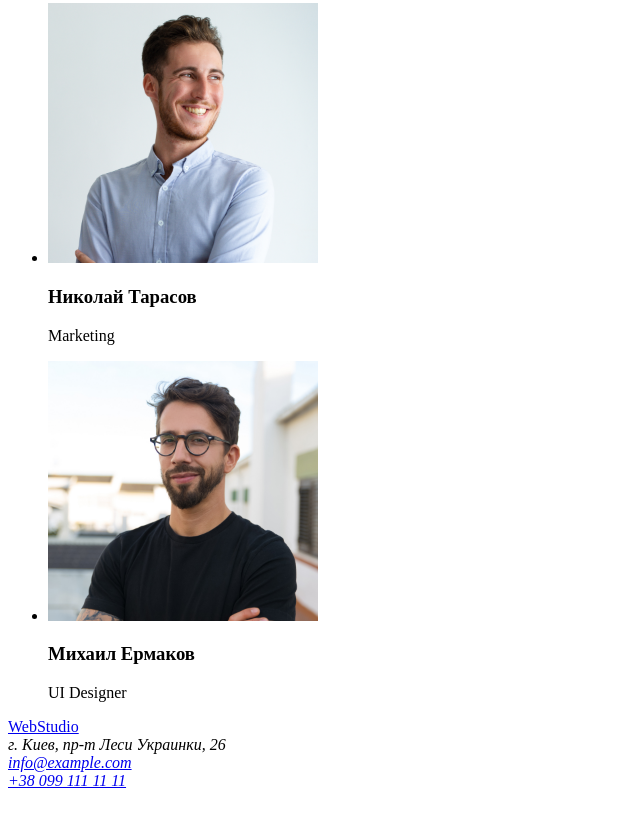
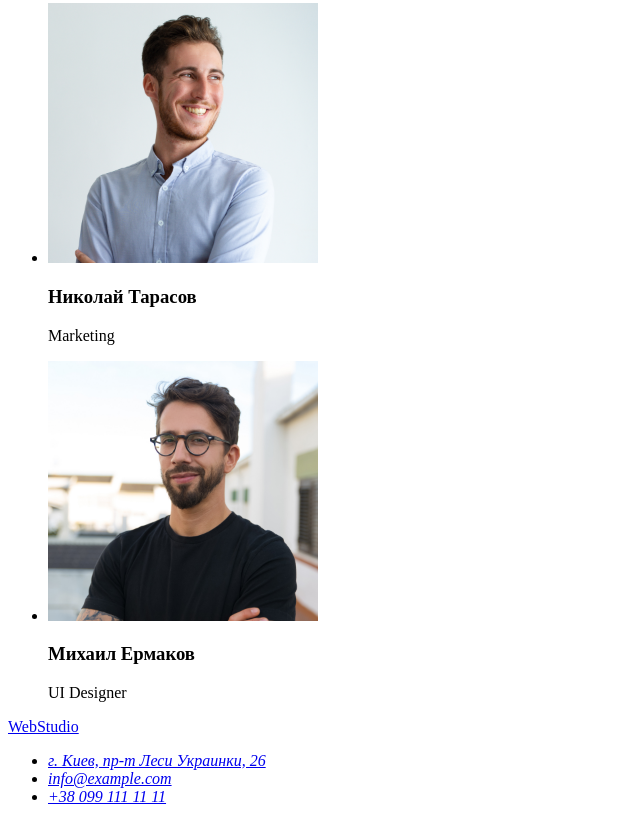
Before and after one commit to VorobyovaAnna/goit-markup-hw-01, a plain HTML site: page index.html in a window 1280 px wide. Shown: the part 2360-3182 px from the top of the page, without its empty margins (0-640 px from the left). Before the commit the page ends 3158 px from the top, so only its background shows below. Drawn offline with Linux system fonts and the light colour scheme.

Commit message:
Итог 2.0

```diff
--- a/index.html
+++ b/index.html
@@ -93,11 +93,18 @@
     <footer>
         <a href="./index.html">WebStudio</a>
         <address>
-            г. Киев, пр-т Леси Украинки, 26 <br />
-            <a href="mailto:info@example.com">info@example.com</a> <br />
-            <a href="tel:+380991111111">+38 099 111 11 11</a>
+            <ul>
+                <li>
+                    <a href="https://goo.gl/maps/k8MuzYko4Lj5mASt6">г. Киев, пр-т Леси Украинки, 26</a>
+                </li>
+                <li>
+                    <a href="mailto:info@example.com">info@example.com</a> <br />
+                </li>
+                <li>
+                    <a href="tel:+380991111111">+38 099 111 11 11</a>
+                </li>
+            </ul>
         </address>
-
     </footer>
 </body>
 </html>
```
